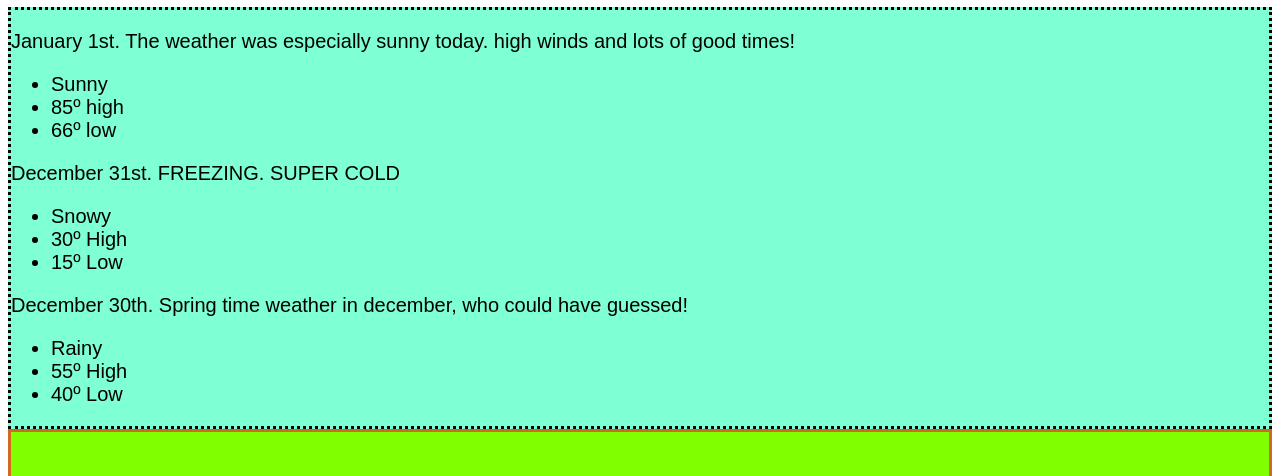
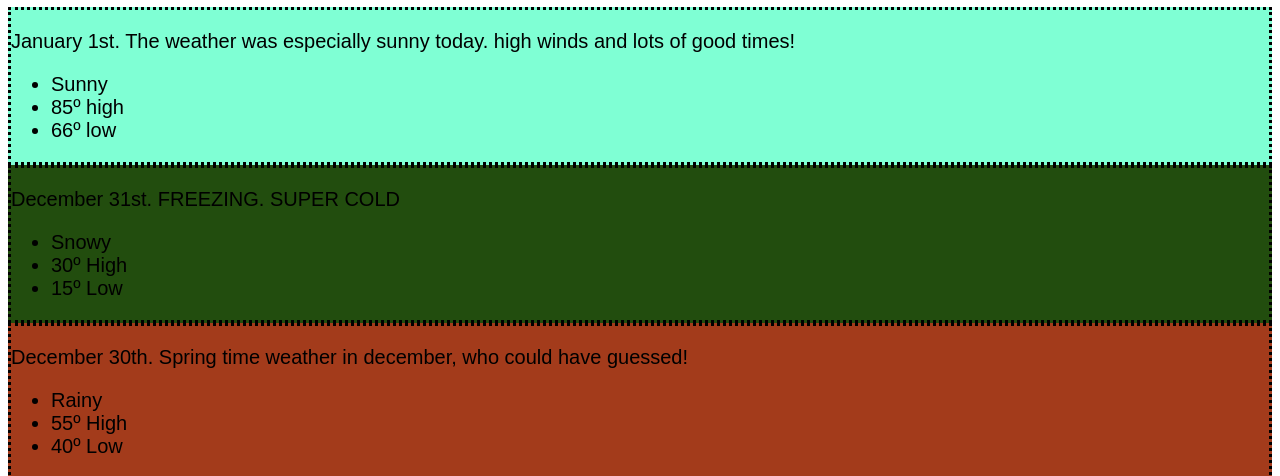
Before and after one commit to CharWeber/blog-site, a plain HTML site: page index.html in a window 1280 px wide. Shown: the part 73-549 px from the top of the page. Drawn offline with Linux system fonts and the light colour scheme.

Commit message:
adjust blog post classes to diferentiate

```diff
--- a/css/style.css
+++ b/css/style.css
@@ -1,5 +1,19 @@
-.blog{
+.blogA{
   background-color: aquamarine;
+  font-family: Arial, Helvetica, sans-serif;
+  font-size: 20px;
+  border-color: black;
+  border-style: dotted;
+}
+.blogB{
+  background-color: rgb(34, 77, 14);
+  font-family: Arial, Helvetica, sans-serif;
+  font-size: 20px;
+  border-color: black;
+  border-style: dotted;
+}
+.blogC{
+  background-color: rgb(163, 59, 27);
   font-family: Arial, Helvetica, sans-serif;
   font-size: 20px;
   border-color: black;
--- a/index.html
+++ b/index.html
@@ -6,20 +6,23 @@
 </head>
 <body>
   <h1>What About The Weather?</h1>
-  <div class="blog">
+  <div class="blogA">
     <p> January 1st. The weather was especially sunny today. high winds and lots of good times!</p>
     <ul>
       <li>Sunny</li>
       <li>85º high</li>
       <li>66º low</li>
     </ul>
+  </div>
+  <div class="blogB">
     <p> December 31st. FREEZING. SUPER COLD</P>
       <ul>
         <li>Snowy</li>
         <li>30º High</li>
         <li>15º Low</li>
       </ul>
-
+  </div>
+  <div class="blogC">
     <p>December 30th. Spring time weather in december, who could have guessed!</p>
     <ul>
       <li>Rainy</li>
```
